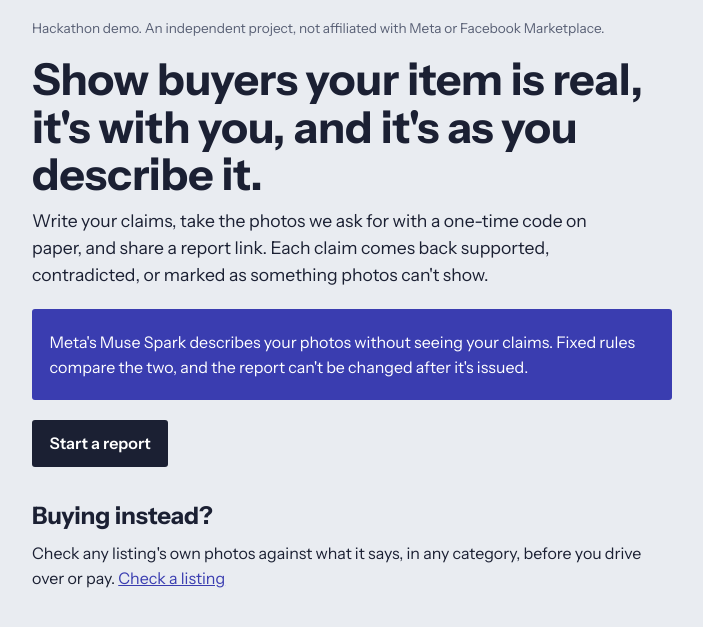
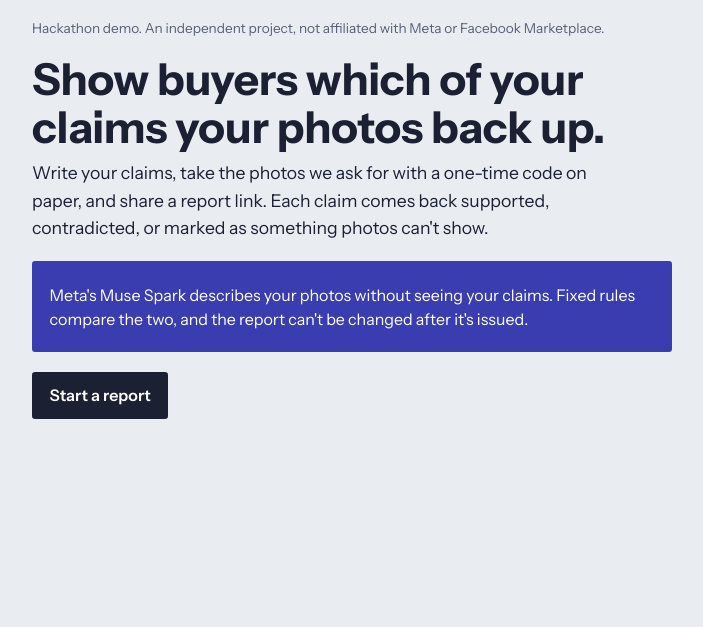
Before and after one commit to cpu-16/verified-asset, a FastAPI app: page / in a window 1280 px wide. Shown: the top 627 px of the page, without its empty margins (288-991 px from the left). Run offline with FastAPI, Linux system fonts and the light colour scheme.

Commit message:
Tone down capture-code claims; keep the buyer scan off by default
Per Jeff (Oct 27): the paper code is a signal against reused photos, not
proof of ownership, possession or the absence of a scam. The buyer scan is
roadmap and must not send third-party photos to the API, so /scan and
/api/scan return 404 unless SCAN_ENABLED is set, and the home page no
longer links to them.

```diff
--- a/app/main.py
+++ b/app/main.py
@@ -330,8 +330,15 @@ def data_url_bytes(url: str) -> bytes:
     return data
 
 
+def scan_enabled():
+    """Off unless SCAN_ENABLED is set: the buyer scan is roadmap, shown only with our own sample photos."""
+    if not os.getenv("SCAN_ENABLED"):
+        raise HTTPException(404)
+
+
 @app.post("/api/scan")
 def scan_api(request: Request, body: ScanIn):
+    scan_enabled()
     observer, rows = run_scan(body.title, body.description,
                               [data_url_bytes(u) for u in body.images[:MAX_SCAN_PHOTOS + 1]])
     return {"observer": observer, "claims": rows,
@@ -340,12 +347,14 @@ def scan_api(request: Request, body: ScanIn):
 
 @app.get("/scan", response_class=HTMLResponse)
 def scan_form(request: Request):
+    scan_enabled()
     return templates.TemplateResponse(request, "scan.html", {"max": MAX_SCAN_PHOTOS})
 
 
 @app.post("/scan", response_class=HTMLResponse)
 async def scan_page(request: Request, title: str = Form(""), description: str = Form(""),
                     files: list[UploadFile] = File(...)):
+    scan_enabled()
     images = [await f.read(MAX_SCAN_BYTES + 1) for f in files[:MAX_SCAN_PHOTOS + 1] if f.filename]
     ctx = {"max": MAX_SCAN_PHOTOS, "title": title, "description": description}
     try:
--- a/app/reports.py
+++ b/app/reports.py
@@ -12,7 +12,7 @@ from .adjudicate import Status, Verdict
 from .catalog import RULES_VERSION, Claim
 
 REPORT_DAYS = 30
-LIMITS = ("Checked only as photographed. A report is not proof of ownership, authenticity, "
+LIMITS = ("Checked only as photographed. A report is not proof of ownership, current possession, authenticity, "
           "function, comprehensive condition or seller trustworthiness. Edits made outside "
           "Verified Asset (for example on Marketplace) cannot be detected.")
 
--- a/app/templates/home.html
+++ b/app/templates/home.html
@@ -1,11 +1,8 @@
 {% extends "base.html" %}
 {% block main %}
-<h1>Show buyers your item is real, it's with you, and it's as you describe it.</h1>
+<h1>Show buyers which of your claims your photos back up.</h1>
 <p class="lede">Write your claims, take the photos we ask for with a one-time code on paper, and share a report link.
 Each claim comes back supported, contradicted, or marked as something photos can't show.</p>
 <section class="stamp"><p>Meta's Muse Spark describes your photos without seeing your claims. Fixed rules compare the two, and the report can't be changed after it's issued.</p></section>
 <p><a class="button" href="/new">Start a report</a></p>
-<h2>Buying instead?</h2>
-<p>Check any listing's own photos against what it says, in any category, before you drive over or pay.
-<a href="/scan">Check a listing</a></p>
 {% endblock %}
--- a/app/templates/listing.html
+++ b/app/templates/listing.html
@@ -7,7 +7,7 @@
 <ol class="steps">
 <li class="step{% if photos %} done{% endif %}">
   <h3>Write this code on a piece of paper</h3>
-  <p>Put it next to the item in the front photo. It shows buyers the photos were taken today, for this listing.</p>
+  <p>Put it next to the item in the front photo. It makes it hard to pass off old or downloaded photos as this listing's.</p>
   <section class="stamp"><p>Your one-time code</p><span class="slip">{{ listing.capture_code }}</span></section>
 </li>
 
--- a/app/templates/report.html
+++ b/app/templates/report.html
@@ -22,7 +22,7 @@
 <section class="stamp" aria-label="Report status">
   <h2>Valid until {{ payload.expires_at|day }}</h2>
   {% if payload.capture_code %}
-  <p>Photographed for this listing. The seller's one-time code was on paper in the photos, so they weren't taken from somewhere else.</p>
+  <p>The seller's one-time code for this listing was on paper in the photos, which makes reused or downloaded photos unlikely. It doesn't show who owns the item.</p>
   <span class="slip" aria-label="Capture code {{ payload.capture_code }}">{{ payload.capture_code }}</span>
   {% else %}
   <p>The seller's one-time code wasn't visible, so these photos could be older or taken elsewhere.</p>
--- a/app/templates/scan.html
+++ b/app/templates/scan.html
@@ -20,7 +20,7 @@ without seeing it, and fixed rules compare the two.</p>
 </ul>
 </div>
 <h2>Ask the seller for proof</h2>
-<p>Send this to the seller. A Verified Asset report adds photos taken today, with a one-time code on paper.</p>
+<p>Send this to the seller. A Verified Asset report adds guided photos with a one-time code on paper, which makes reused photos unlikely.</p>
 <textarea id="message" rows="5" readonly>{{ message }}</textarea>
 <p><button type="button" onclick="navigator.clipboard.writeText(document.getElementById('message').value).then(() => this.textContent = 'Copied')">Copy message</button></p>
 <p class="mono soft">{{ observer }}</p>
@@ -32,7 +32,7 @@ without seeing it, and fixed rules compare the two.</p>
   <label>Title <input name="title" value="{{ title }}" maxlength="200" placeholder="White dining table with 4 chairs"></label>
   <p><label>Description <textarea name="description" rows="4" maxlength="2000" placeholder="Barely used, no scratches. Comes with 4 chairs.">{{ description }}</textarea></label></p>
   <p><label>Listing photos, up to {{ max }}<input type="file" name="files" accept="image/*" multiple required></label></p>
-  <p class="soft">Nothing is saved. The text and photos are only used for this check.</p>
+  <p class="soft">Use only photos you took or have permission to share. Nothing is saved: the text and photos are only used for this check.</p>
   <p><button>Check the listing</button></p>
 </form>
 {% endblock %}
```
Also changed, not shown: tests/test_scan.py (+8 -0 lines).
